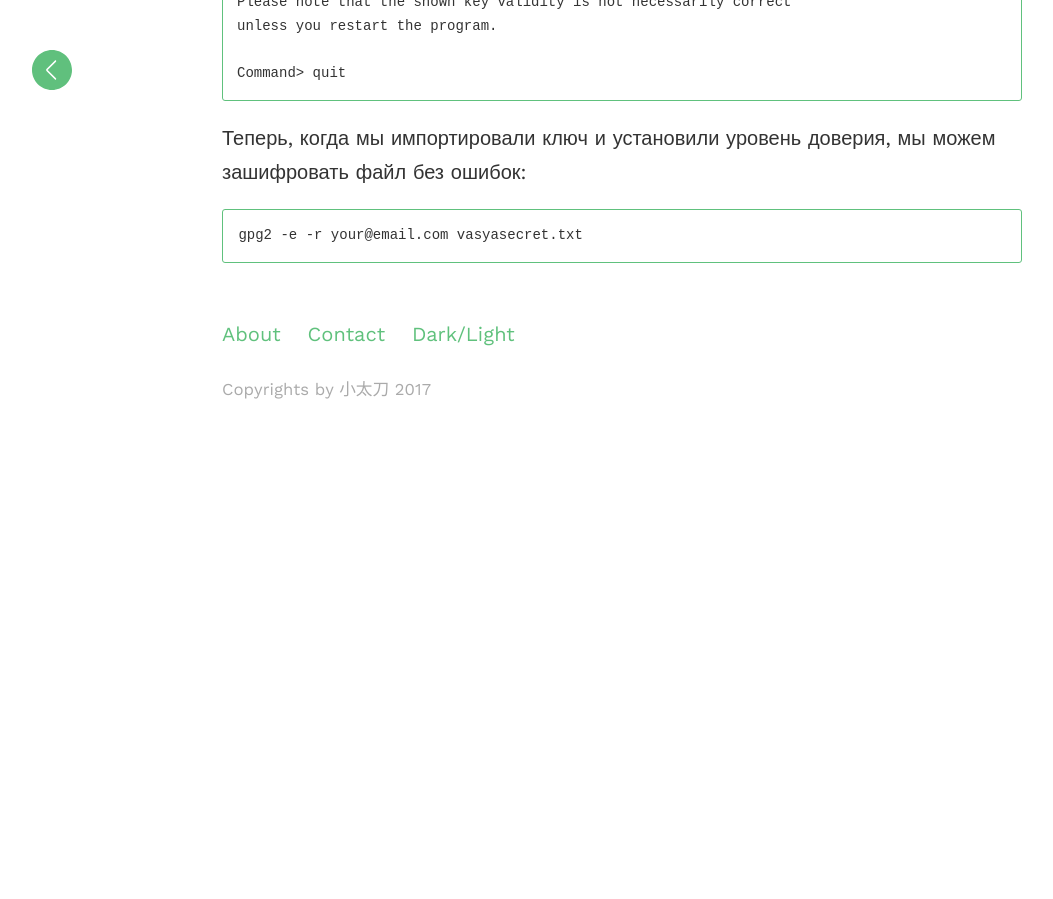
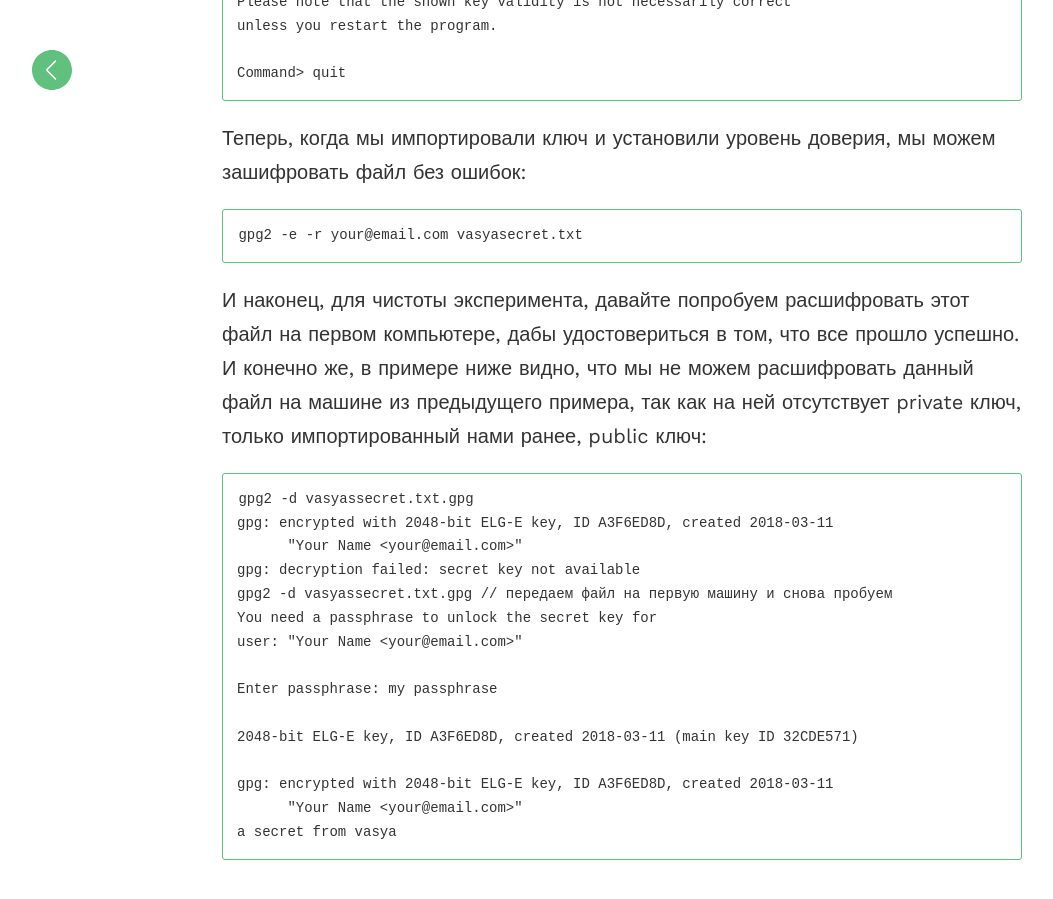
Before and after one commit to evgeniyantipin/evgeniyantipin.github.io, a Jekyll site: the page built from _posts/2018-03-10-gpg2.markdown, in a window 1280 px wide and 900 px high, scrolled down 7913 px. Shown: the whole window, without its empty margins (18-1071 px from the left). Built offline with Jekyll 4.4.1, drawn with Linux system fonts in a browser that asks for light colours; before the commit the page ends 8318 px from its top, so only the background shows below that.

Commit message:
Update 2018-03-10-gpg2.markdown

````diff
--- a/_posts/2018-03-10-gpg2.markdown
+++ b/_posts/2018-03-10-gpg2.markdown
@@ -185,3 +185,21 @@ Command> quit
 ```bash
 gpg2 -e -r your@email.com vasyasecret.txt
 ```
+И наконец, для чистоты эксперимента, давайте попробуем расшифровать этот файл на первом компьютере, дабы удостовериться в том, что все прошло успешно. И конечно же, в примере ниже видно, что мы не можем расшифровать данный файл на машине из предыдущего примера, так как на ней отсутствует private ключ, только импортированный нами ранее, public ключ:
+```bash
+gpg2 -d vasyassecret.txt.gpg
+gpg: encrypted with 2048-bit ELG-E key, ID A3F6ED8D, created 2018-03-11
+      "Your Name <your@email.com>"
+gpg: decryption failed: secret key not available
+gpg2 -d vasyassecret.txt.gpg // передаем файл на первую машину и снова пробуем
+You need a passphrase to unlock the secret key for
+user: "Your Name <your@email.com>"
+
+Enter passphrase: my passphrase
+
+2048-bit ELG-E key, ID A3F6ED8D, created 2018-03-11 (main key ID 32CDE571)
+
+gpg: encrypted with 2048-bit ELG-E key, ID A3F6ED8D, created 2018-03-11
+      "Your Name <your@email.com>"
+a secret from vasya
+```
````
